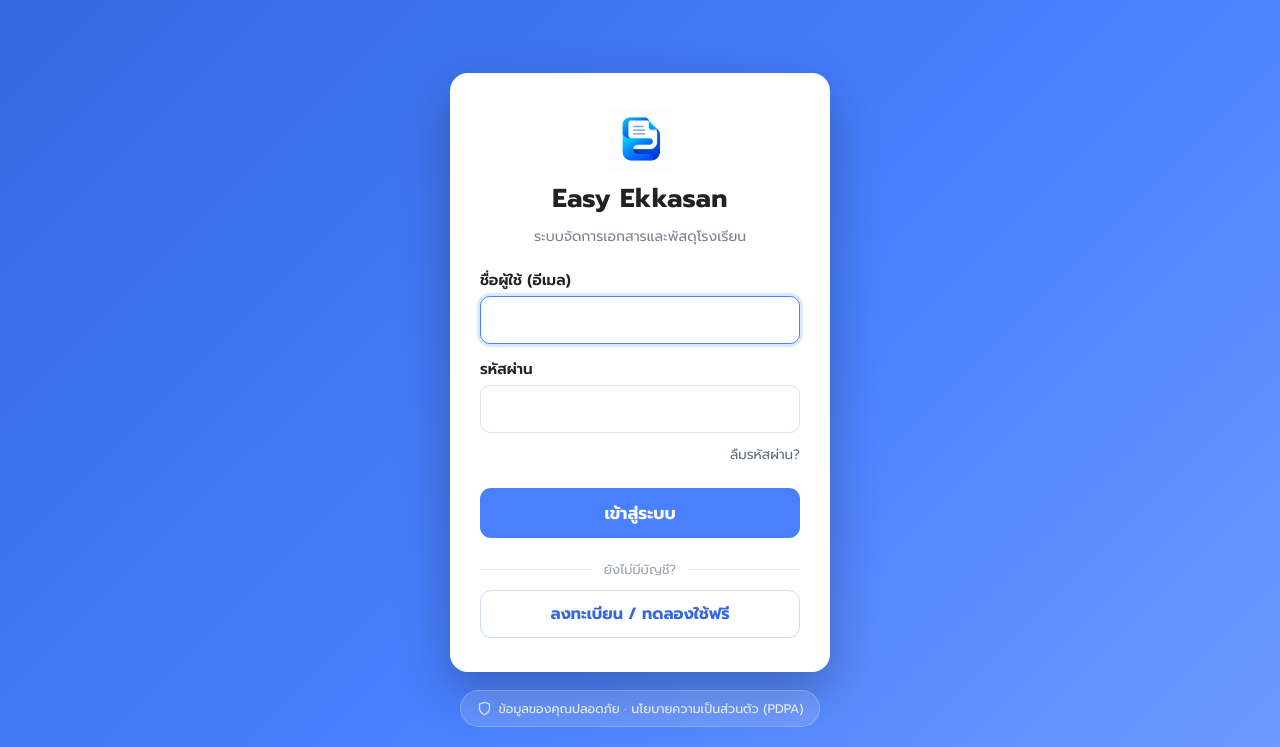
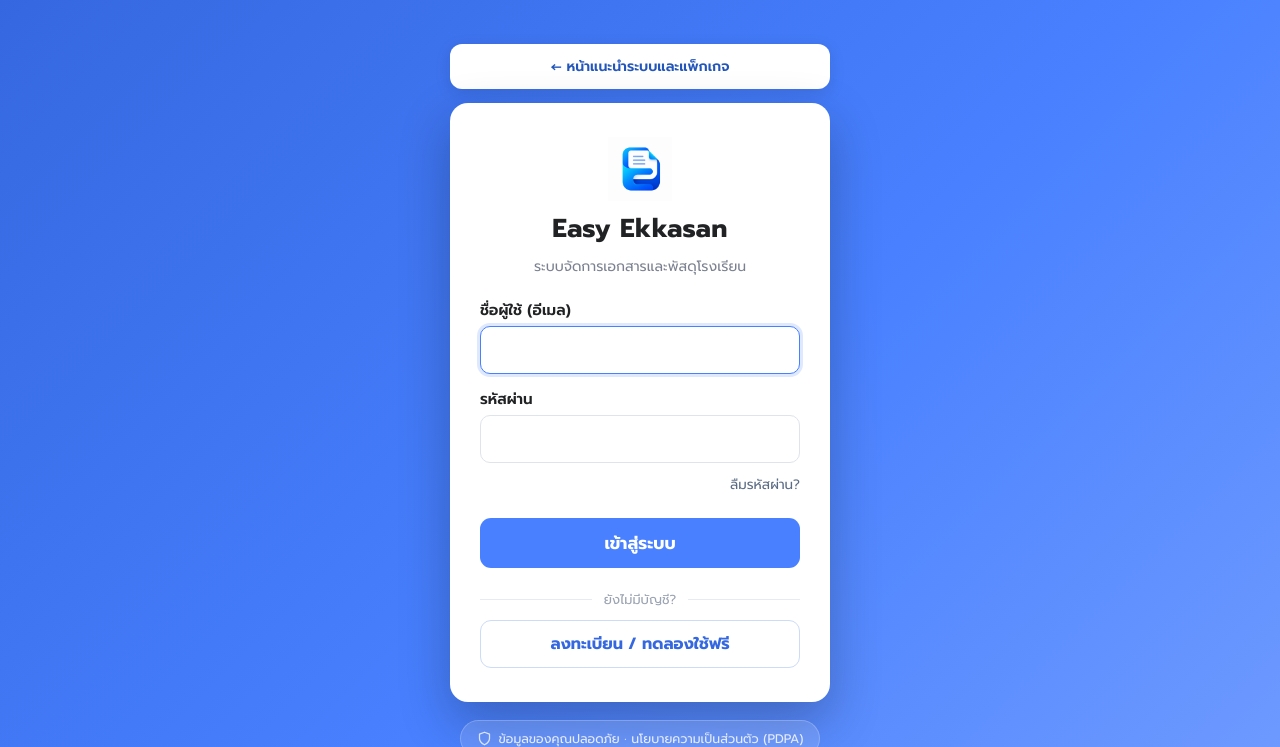
Before and after one commit to siratheetee-coder/D-Doc, a FastAPI app: page /login in a window 1280 px wide. Shown: the top 747 px of the page. Run offline with FastAPI, Linux system fonts and the light colour scheme.

Commit message:
Add clear landing page navigation from login

```diff
--- a/app/templates/login.html
+++ b/app/templates/login.html
@@ -31,6 +31,13 @@
       background:#fff; color:#3568e0; border:1.5px solid #cddbf7; padding:11px; border-radius:11px;
       font-size:16px; font-weight:700; }
     .btn-outline:hover { border-color:#4880FF; background:#f5f8ff; }
+    .landing-link { display:block; width:100%; max-width:380px; margin-bottom:14px;
+      padding:12px 16px; border-radius:12px; background:#fff; color:#2356bb;
+      font-size:14px; font-weight:600; text-align:center; text-decoration:none;
+      box-shadow:0 4px 16px rgba(16,24,40,.12); }
+    .landing-link:hover { background:#eef4ff; }
+    .landing-link:focus-visible, a.brand:focus-visible { outline:3px solid #facc15; outline-offset:4px; }
+    a.brand { color:inherit; text-decoration:none; }
     .err { background:#fde8e8; color:#b91c1c; border:1px solid #f7caca; padding:10px 13px;
       border-radius:10px; font-size:14.5px; margin-bottom:6px; }
     .ok { background:#e9f7ef; color:#0e7a44; border:1px solid #b7ebcd; padding:10px 13px;
@@ -54,13 +61,14 @@
   </style>
 </head>
 <body>
+  <a class="landing-link" href="/landing">← หน้าแนะนำระบบและแพ็กเกจ</a>
   <form class="card" method="post" action="/login">
     {% if next %}<input type="hidden" name="next" value="{{ next }}">{% endif %}
-    <div class="brand">
+    <a class="brand" href="/landing" aria-label="Easy Ekkasan — หน้าแนะนำระบบ">
       <img src="/static/logo-ekkasan.png" alt="Easy Ekkasan">
       <span class="name">Easy Ekkasan</span>
       <span class="sub">ระบบจัดการเอกสารและพัสดุโรงเรียน</span>
-    </div>
+    </a>
     {% if ok_msg %}<div class="ok">{{ ok_msg }}</div>{% endif %}
     {% if error %}<div class="err">{{ error }}</div>{% endif %}
     {% if unverified_email %}
```
